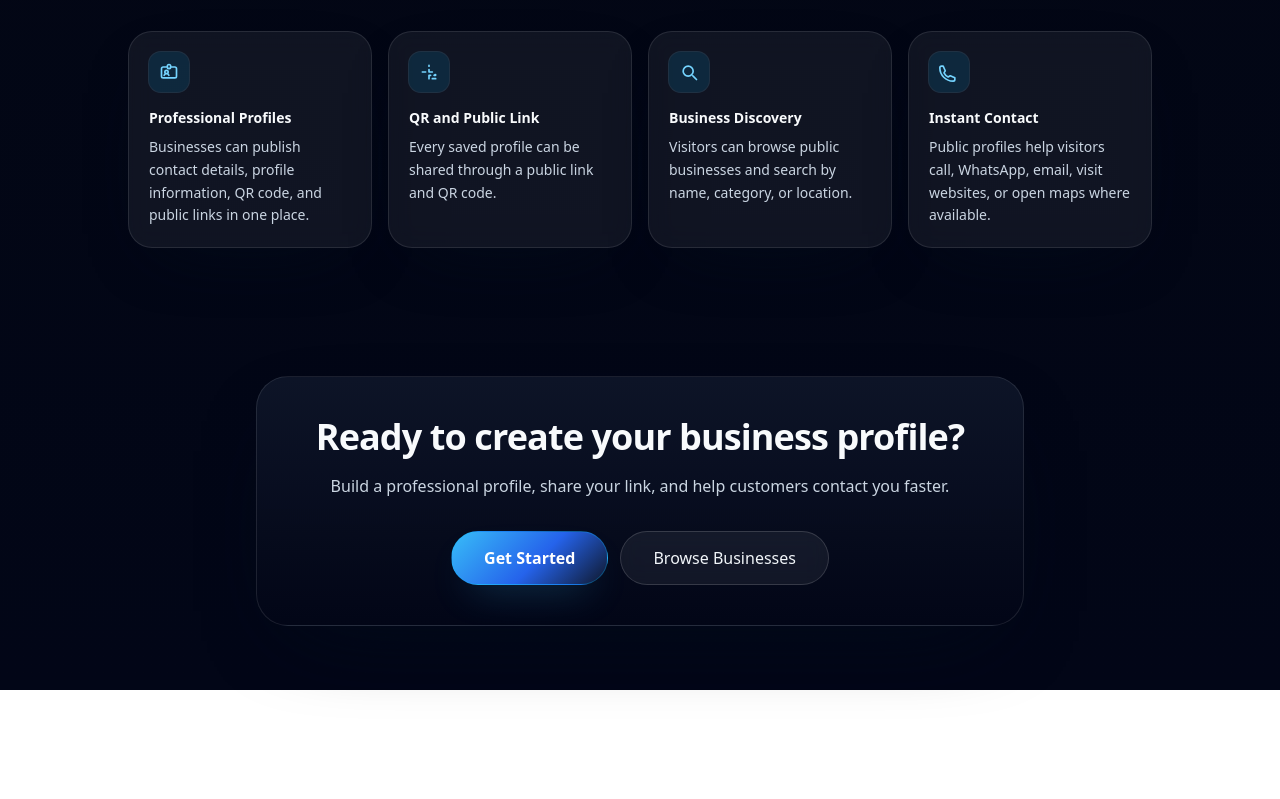
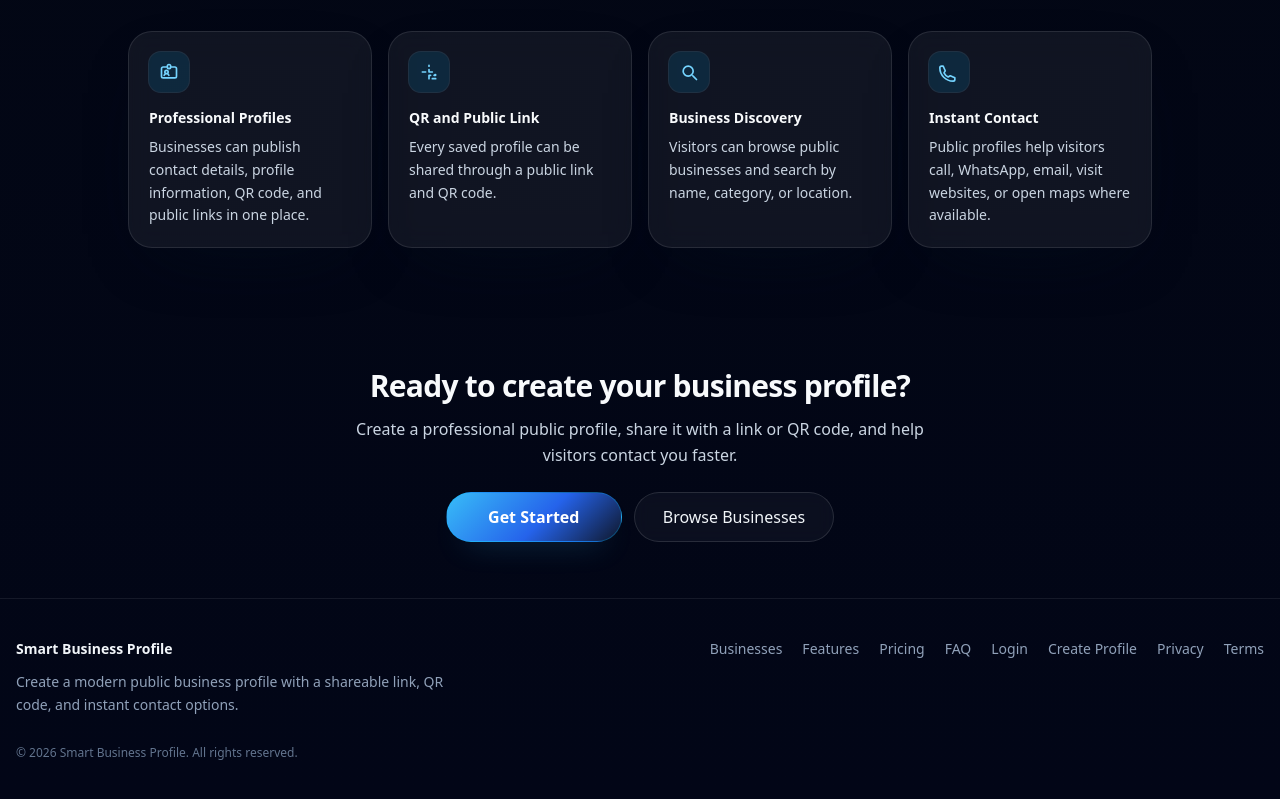
Before and after one commit to MasterGameZone/smart-business-profile, a React (Vite) app: page / in a window 1280 px wide. Shown: the part 1742-2541 px from the top of the page. Before the commit the page ends 2432 px from the top, so only its background shows below. Built offline with nearby package versions, Linux system fonts and the light colour scheme; no server answers.

Commit message:
Add dark landing theme and navbar polish

```diff
--- a/src/pages/LandingPage.tsx
+++ b/src/pages/LandingPage.tsx
@@ -60,6 +60,20 @@ const sectionHeadingClass = 'text-xl font-bold tracking-tight text-slate-50 sm:t
 
 function LandingPage() {
   const navigate = useNavigate()
+  const handleSectionScroll = (sectionId: string) => {
+    document.getElementById(sectionId)?.scrollIntoView({ behavior: 'smooth', block: 'start' })
+  }
+
+  const footerLinks = [
+    { label: 'Businesses', type: 'route' as const, value: '/directory' },
+    { label: 'Features', type: 'scroll' as const, value: 'features' },
+    { label: 'Pricing', type: 'hash' as const, value: '#pricing' },
+    { label: 'FAQ', type: 'hash' as const, value: '#faq' },
+    { label: 'Login', type: 'route' as const, value: '/login' },
+    { label: 'Create Profile', type: 'route' as const, value: '/create-profile' },
+    { label: 'Privacy', type: 'hash' as const, value: '#privacy' },
+    { label: 'Terms', type: 'hash' as const, value: '#terms' },
+  ]
 
   usePageMeta({
     title: 'Smart Business Profile | Create and Discover Local Business Profiles',
@@ -238,35 +252,83 @@ function LandingPage() {
           </div>
         </section>
 
-        <section className="relative px-4 py-16 text-center" aria-label="Final call to action">
-          <div className="mx-auto max-w-3xl">
-            <div className="rounded-[2rem] border border-white/10 bg-[linear-gradient(180deg,rgba(15,23,42,0.88),rgba(2,6,23,0.94))] px-6 py-10 shadow-[0_30px_90px_-45px_rgba(2,12,27,0.96)] backdrop-blur-md sm:px-10">
-              <h2 className="text-2xl font-bold tracking-tight text-slate-50 sm:text-3xl md:text-4xl">
+        <section className="relative px-4 py-12 text-center sm:py-14" aria-label="Final call to action">
+          <div className="mx-auto max-w-2xl">
+            <h2 className="text-2xl font-bold tracking-tight text-slate-50 sm:text-3xl">
               Ready to create your business profile?
             </h2>
-              <p className="mx-auto mt-4 max-w-2xl text-sm leading-relaxed text-slate-300 sm:text-base">
-                Build a professional profile, share your link, and help customers contact you faster.
+            <p className="mx-auto mt-3 max-w-xl text-sm leading-relaxed text-slate-300 sm:text-base">
+              Create a professional public profile, share it with a link or QR code, and help visitors contact you faster.
             </p>
-              <div className="mt-8 flex flex-col items-center justify-center gap-3 sm:flex-row">
+            <div className="mt-6 flex flex-col items-center justify-center gap-3 sm:flex-row">
               <button
                 type="button"
                 onClick={() => navigate('/create-profile')}
-                  className="inline-flex w-full items-center justify-center rounded-full border border-sky-400/30 bg-[linear-gradient(135deg,#38bdf8_0%,#2563eb_55%,#0f172a_100%)] px-6 py-3 text-sm font-semibold text-white shadow-[0_18px_40px_-20px_rgba(56,189,248,0.45)] focus:outline-none focus:ring-2 focus:ring-sky-300/80 focus:ring-offset-2 focus:ring-offset-slate-950 sm:w-auto sm:px-8 sm:py-3.5 sm:text-base"
+                className="inline-flex w-full items-center justify-center rounded-full border border-sky-400/30 bg-[linear-gradient(135deg,#38bdf8_0%,#2563eb_55%,#0f172a_100%)] px-6 py-3 text-sm font-semibold text-white shadow-[0_16px_32px_-20px_rgba(56,189,248,0.42)] focus:outline-none focus:ring-2 focus:ring-sky-300/80 focus:ring-offset-2 focus:ring-offset-slate-950 sm:w-auto sm:min-w-[11rem] sm:px-7 sm:text-base"
               >
                 Get Started
               </button>
               <button
                 type="button"
                 onClick={() => navigate('/directory')}
-                  className="inline-flex w-full items-center justify-center rounded-full border border-white/15 bg-white/6 px-6 py-3 text-sm font-medium text-slate-100 backdrop-blur-sm focus:outline-none focus:ring-2 focus:ring-slate-300/80 focus:ring-offset-2 focus:ring-offset-slate-950 sm:w-auto sm:px-8 sm:py-3.5 sm:text-base"
+                className="inline-flex w-full items-center justify-center rounded-full border border-white/12 bg-white/[0.04] px-6 py-3 text-sm font-medium text-slate-100 backdrop-blur-sm focus:outline-none focus:ring-2 focus:ring-slate-300/80 focus:ring-offset-2 focus:ring-offset-slate-950 sm:w-auto sm:min-w-[11rem] sm:px-7 sm:text-base"
               >
                 Browse Businesses
               </button>
             </div>
           </div>
-          </div>
         </section>
       </main>
+
+      <footer className="relative border-t border-white/8 px-4 py-8 sm:py-10" aria-label="Footer">
+        <div className="mx-auto max-w-7xl">
+          <div className="flex flex-col gap-6 text-center md:flex-row md:items-start md:justify-between md:gap-10 md:text-left">
+            <div className="max-w-md">
+              <p className="text-sm font-semibold text-slate-100">Smart Business Profile</p>
+              <p className="mt-3 text-sm leading-relaxed text-slate-400">
+                Create a modern public business profile with a shareable link, QR code, and instant contact options.
+              </p>
+            </div>
+
+            <div className="flex flex-wrap items-center justify-center gap-x-4 gap-y-2 text-sm text-slate-400 sm:gap-x-5 md:max-w-xl md:justify-end">
+            {footerLinks.map((link) =>
+              link.type === 'route' ? (
+                <button
+                  key={link.label}
+                  type="button"
+                  onClick={() => navigate(link.value)}
+                  className="focus:outline-none focus-visible:ring-2 focus-visible:ring-slate-300/80 focus-visible:ring-offset-2 focus-visible:ring-offset-slate-950"
+                >
+                  {link.label}
+                </button>
+              ) : link.type === 'scroll' ? (
+                <button
+                  key={link.label}
+                  type="button"
+                  onClick={() => handleSectionScroll(link.value)}
+                  className="focus:outline-none focus-visible:ring-2 focus-visible:ring-slate-300/80 focus-visible:ring-offset-2 focus-visible:ring-offset-slate-950"
+                >
+                  {link.label}
+                </button>
+              ) : (
+                <a
+                  key={link.label}
+                  href={link.value}
+                  className="focus:outline-none focus-visible:ring-2 focus-visible:ring-slate-300/80 focus-visible:ring-offset-2 focus-visible:ring-offset-slate-950"
+                >
+                  {link.label}
+                </a>
+              )
+            )}
+          </div>
+
+          </div>
+
+          <p className="mt-6 text-center text-xs text-slate-500 md:mt-7 md:text-left">
+            © 2026 Smart Business Profile. All rights reserved.
+          </p>
+        </div>
+      </footer>
     </div>
   )
 }
```
Lines whose indentation alone changed are shown as unchanged.
